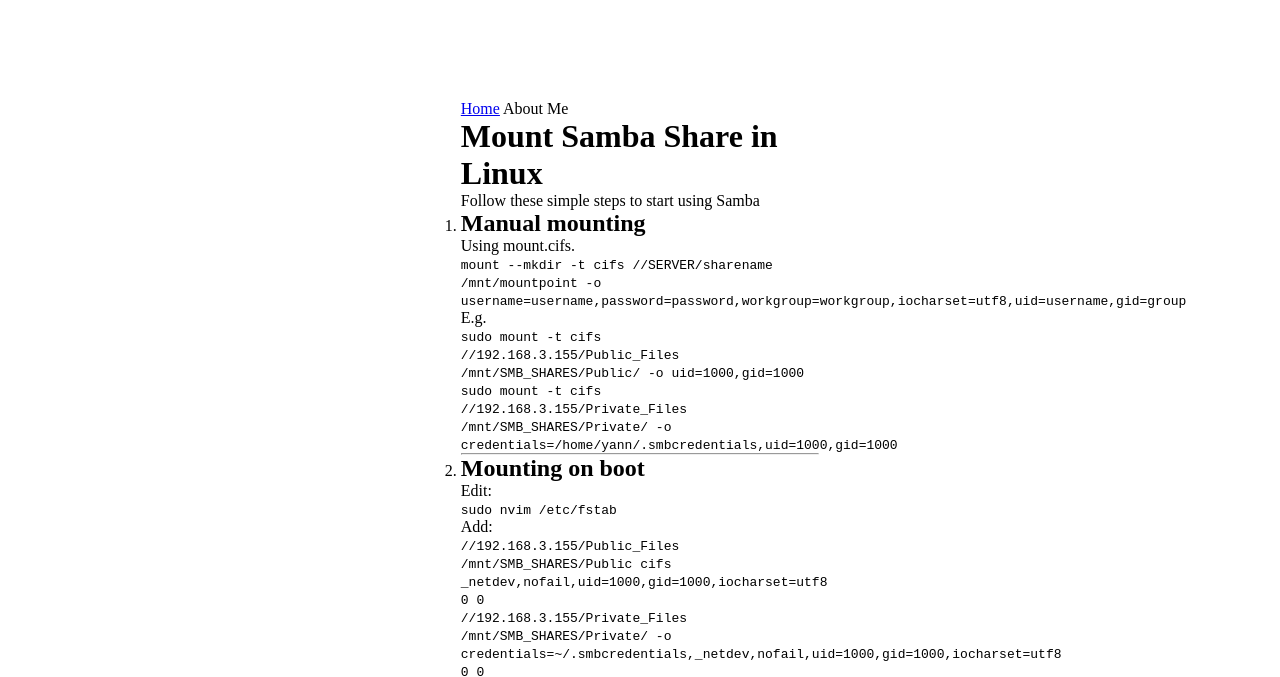
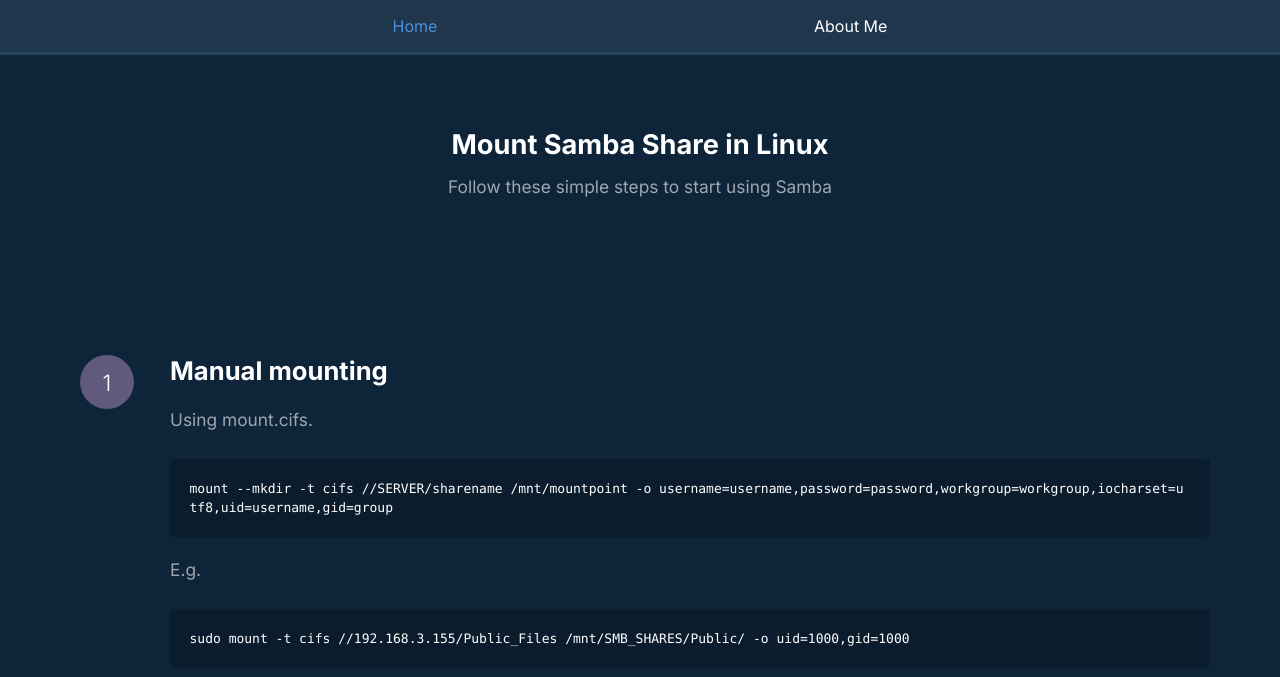
Before and after one commit to Nydoehar/website, a plain HTML site: page index.html in a window 1280 px wide. Shown: the top 677 px of the page. Drawn offline with Linux system fonts and the light colour scheme.

Commit message:
Update style.css

```diff
--- a/style.css
+++ b/style.css
@@ -1,18 +1,174 @@
-@import url('https://fonts.googleapis.com/css2?family=Nunito:ital,wght@0,200..1000;1,200..1000&display=swap');
+@import url("https://fonts.googleapis.com/css2?family=Inter:ital,opsz,wght@0,14..32,100..900;1,14..32,100..900&display=swap");
 
 * {
-    box-sizing: border-box;
-    margin: 0;
-    padding: 0;
+  box-sizing: border-box;
+  /* margin: 0;
+  padding: 0; */
 }
 
-.container{
-    width: 28%;
-    margin: 100px auto;
+body {
+  background-color: #0e2439;
+  /* background-color: #262626; */
+  color: #fff;
+  font-family: 'Inter', sans-serif;
 }
 
-form {
-    display: flex;
-    flex-direction: column;
-    margin: 30px 0;
+code {
+  font-family: Menlo, Monaco, Consolas, "Courier New", monospace;
+  padding: 19.5px;
+  font-size: 13px;
+  line-height: 1.428571429;
+  font-weight: 400;
+  line-height: 1.5;
+  background-color: #0b1d2d;
+  /* background-color: #191919; */
+  border-radius: 4px;
+  color: #fff;
+  /* color: rgba(255, 255, 255, 0.6); */
+  display: flex;
+  align-items: center;
+  gap: 1em;
+  word-break: break-all;
+  /* word-wrap: break-word; */
 }
+
+.container {
+  margin-top: 6rem;
+  padding-right: 15px;
+  padding-left: 15px;
+  margin-right: auto;
+  margin-left: auto;
+}
+
+@media (min-width: 768px) {
+  .container {
+    width: 750px;
+  }
+}
+@media (min-width: 992px) {
+  .container {
+    width: 970px;
+  }
+}
+@media (min-width: 1200px) {
+  .container {
+    width: 1170px;
+  }
+}
+
+.centered {
+  display: block;
+  text-align: center;
+  /* margin-bottom: 5rem; */
+}
+
+ol.distrotut {
+  list-style-type: none;
+  margin: 0;
+  padding: 0;
+}
+
+ol.distrotut .numbered {
+  counter-increment: step-counter;
+  padding: 0 0 10px 100px;
+}
+
+ol.distrotut .numbered::before {
+  position: absolute;
+  content: counter(step-counter);
+  margin-left: -90px;
+  font-size: 140%;
+  font-weight: 300;
+  /* background-color: #919191; */
+  background-color: #605a7e;
+  padding: 0.6em 1em;
+  border-radius: 50%;
+}
+
+.numbered2 {
+  counter-increment: step-counter2;
+  padding: 0 0 10px 100px;
+}
+
+.numbered2::before {
+  position: absolute;
+  content: counter(step-counter2);
+  margin-left: -90px;
+  font-size: 140%;
+  font-weight: 300;
+  background-color: #0e2439;
+  color: #0e2439;
+  padding: 0.6em 1em;
+  border-radius: 50%;
+}
+
+h1 {
+  font-size: 170%;
+  margin-top: 8rem;
+}
+
+h2 {
+  font-size: 160%;
+}
+
+p {
+  color: rgba(255, 255, 255, 0.6);
+  font-size: 13pt;
+  font-weight: 400;
+  margin: 0 0 10px;
+  margin-bottom: 1.5em;
+  line-height: 1.5;
+}
+
+a {
+  color: #4a90d9;
+  text-decoration: none;
+}
+
+nav {
+  position: fixed;
+  top: 0;
+  right: 0;
+  left: 0;
+  background: #1f364d;
+  border-bottom: 3px solid #274562;
+  font: inherit;
+  padding: 1rem;
+  display: flex;
+  justify-content: space-evenly;
+  z-index: 1030;
+}
+
+header p {
+  margin-bottom: 10rem;
+  line-height: 1rem;
+}
+
+hr {
+  position: relative;
+  display: block;
+  width: 100%;
+  height: 1px;
+  border: 0;
+  border-top: 1px solid #16395a;
+  overflow: visible;
+  margin: 3rem 0;
+}
+
+hr:after {
+  content: "";
+  position: absolute;
+  top: -15px;
+  left: 50%;
+  display: block;
+  margin-left: -10px;
+  width: 1px;
+  height: 30px;
+  background: #16395a;
+  box-shadow: 0 0 0 5px #0e2439;
+  transform: rotate(45deg);
+}
+
+.first {
+  margin-top: 5rem;
+}
```
